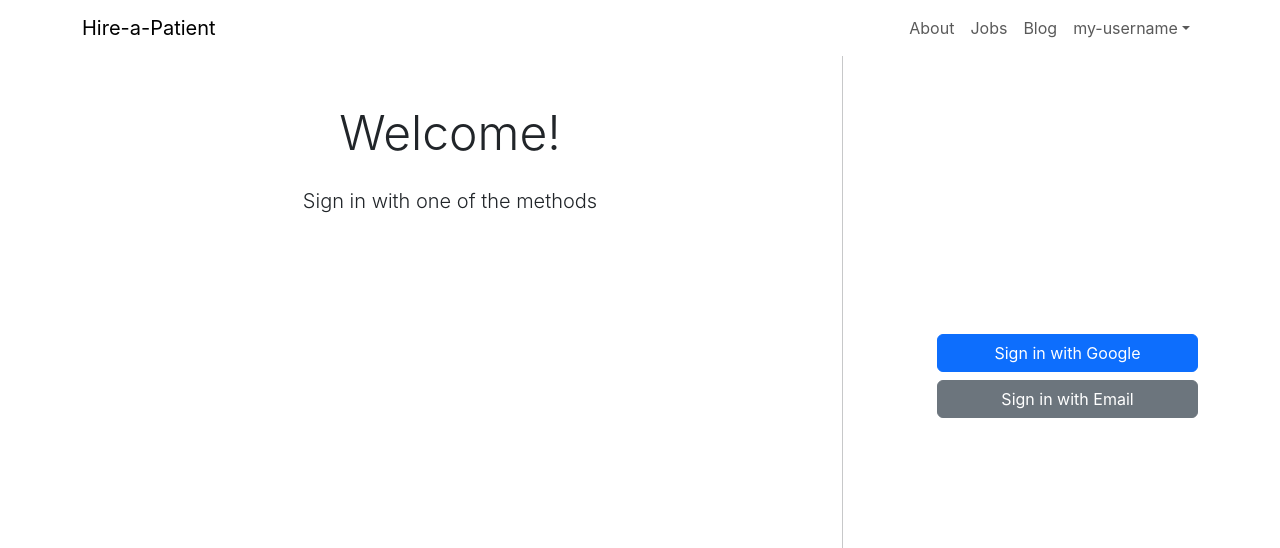
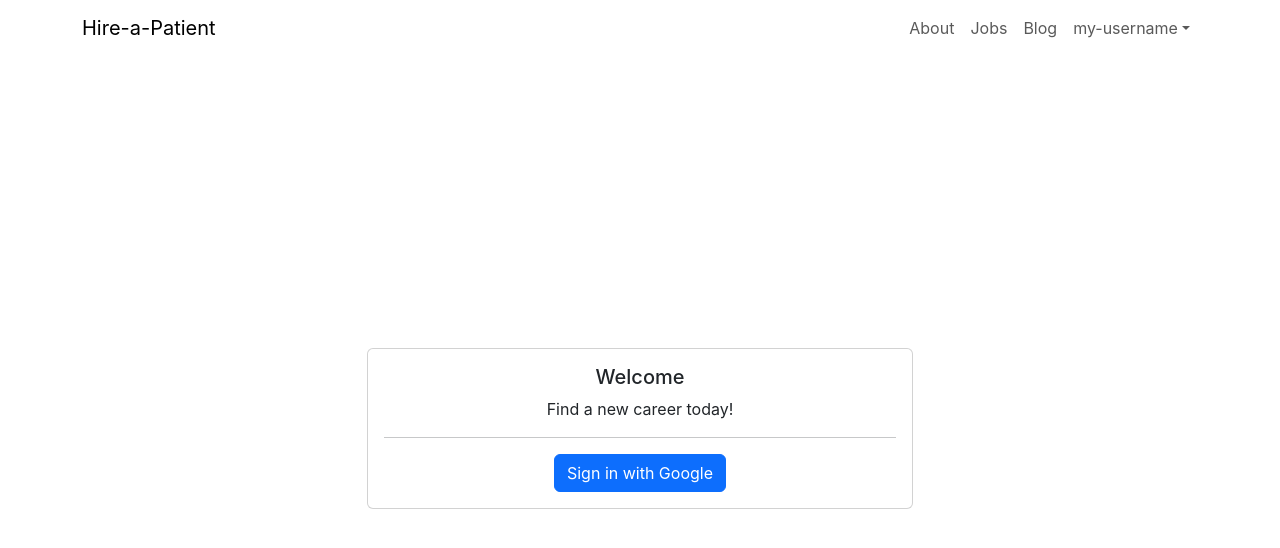
Before and after one commit to hansstanley/kidney-works, a React (Create React App) app: page /login in a window 1280 px wide. Shown: the top 548 px of the page. Built offline with nearby package versions, Linux system fonts and the light colour scheme.

Commit message:
Change login layout to a card

```diff
--- a/src/pages/LoginPage/LoginPage.tsx
+++ b/src/pages/LoginPage/LoginPage.tsx
@@ -1,25 +1,21 @@
-import { Button, Col, Container, Row, Stack } from 'react-bootstrap';
+import { Button, Card, Col, Container, Row, Stack } from 'react-bootstrap';
 import PageHero from '../../components/PageHero';
 
 export default function LoginPage() {
   return (
-		<Container style={{ height: '80vh' }}>
-			<Row className="h-100">
-				<Col xs={8}>
-					<PageHero
-						title="Welcome!"
-						tagline="Sign in with one of the methods"
-						noDivider
-					/>
-				</Col>
-				<Col xs={1}>
-					<div className="vr d-flex h-100" />
-				</Col>
-				<Col>
-					<Stack gap={2} className="justify-content-center h-100">
+    <Container
+      className="d-flex flex-column justify-content-center align-content-center"
+      style={{ height: 'calc(100vh - 56px)' }}>
+      <Row>
+        <Col xs={6} className="mx-auto">
+          <Card className="text-center">
+            <Card.Body>
+              <Card.Title>Welcome</Card.Title>
+              <Card.Text>Find a new career today!</Card.Text>
+              <hr />
               <Button>Sign in with Google</Button>
-						<Button variant="secondary">Sign in with Email</Button>
-					</Stack>
+            </Card.Body>
+          </Card>
         </Col>
       </Row>
     </Container>
```
Lines whose indentation alone changed are shown as unchanged.
